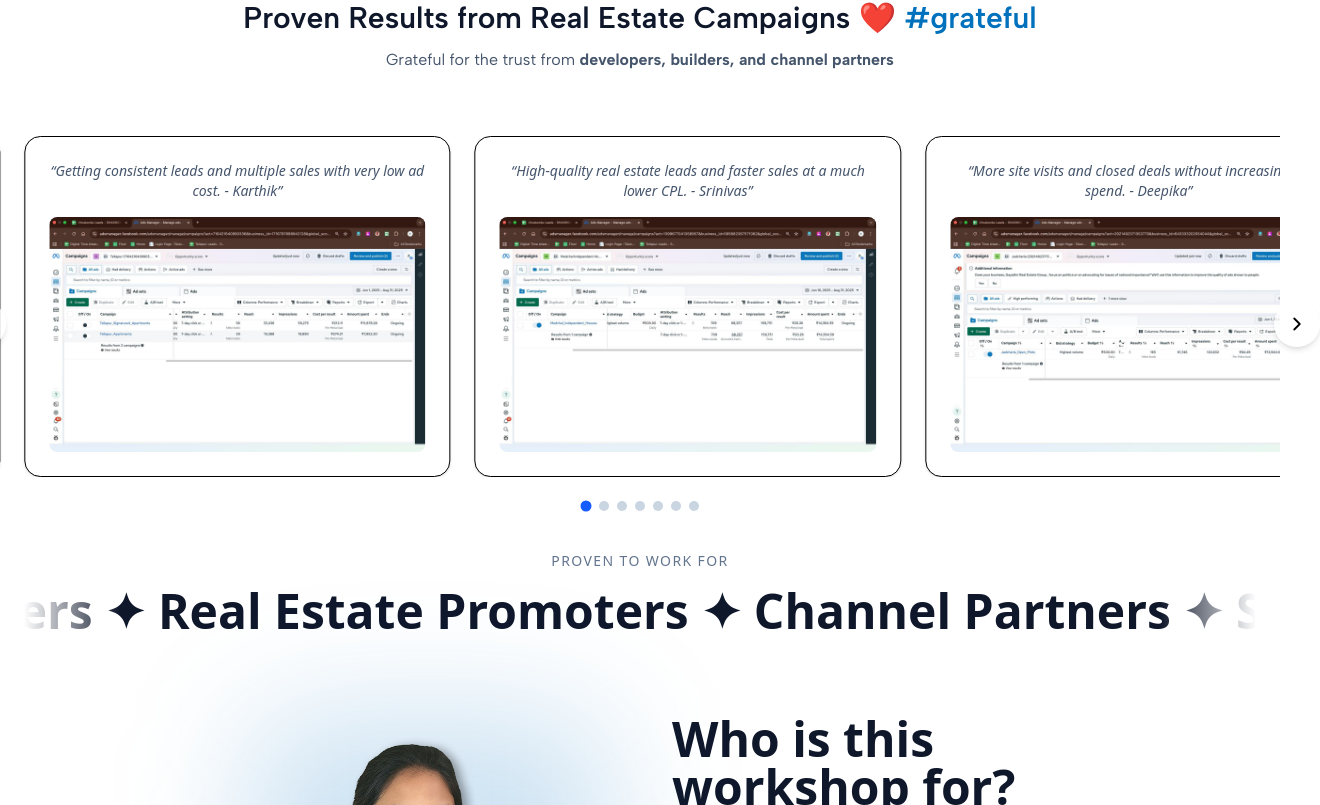
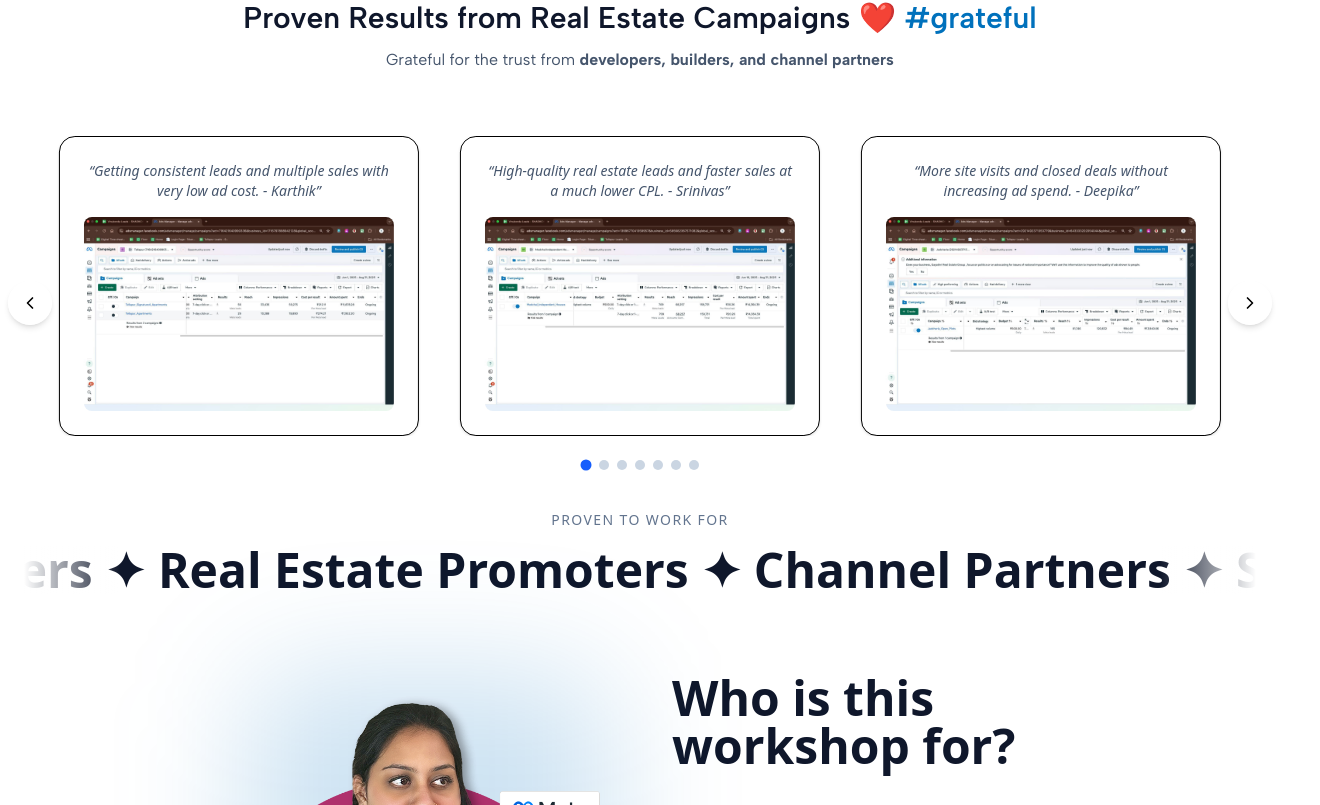
Before and after one commit to karthikch2630/workshop, a React (Vite) app: page / in a window 1280 px wide. Shown: the part 1595-2400 px from the top of the page, 1320 px wide, since content can reach past the window. Built offline with nearby package versions, Linux system fonts and the light colour scheme.

Commit message:
testimonials added

```diff
--- a/src/components/RealEstateResultsCarousel.tsx
+++ b/src/components/RealEstateResultsCarousel.tsx
@@ -14,13 +14,13 @@ const testimonials = [
 const TOTAL = testimonials.length;
 
 export default function RealEstateResultsCarousel() {
+  const [index, setIndex] = useState(1);
   const [visible, setVisible] = useState(1);
-  const [index, setIndex] = useState(1);
   const [transition, setTransition] = useState(true);
 
   const touchStartX = useRef<number | null>(null);
 
-  /* RESPONSIVE SLIDES COUNT */
+  /* RESPONSIVE COUNT */
   useEffect(() => {
     const updateVisible = () => {
       if (window.innerWidth >= 1024) setVisible(3);
@@ -33,14 +33,14 @@ export default function RealEstateResultsCarousel() {
     return () => window.removeEventListener("resize", updateVisible);
   }, []);
 
-  /* CLONE FIRST & LAST SLIDES */
+  /* CLONES */
   const slides = [
     testimonials[TOTAL - 1],
     ...testimonials,
     testimonials[0],
   ];
 
-  /* HANDLE INFINITE RESET */
+  /* INFINITE RESET */
   useEffect(() => {
     if (!transition) return;
 
@@ -59,22 +59,21 @@ export default function RealEstateResultsCarousel() {
     }
   }, [index, transition]);
 
-  /* RE-ENABLE TRANSITION */
   useEffect(() => {
     if (!transition) {
       requestAnimationFrame(() => setTransition(true));
     }
   }, [transition]);
 
-  /* TOUCH SWIPE */
+  /* TOUCH */
   const handleTouchStart = (e: React.TouchEvent) => {
     touchStartX.current = e.touches[0].clientX;
   };
 
   const handleTouchEnd = (e: React.TouchEvent) => {
     if (touchStartX.current === null) return;
+    const diff = touchStartX.current - e.changedTouches[0].clientX;
 
-    const diff = touchStartX.current - e.changedTouches[0].clientX;
     if (diff > 50) setIndex(i => i + 1);
     if (diff < -50) setIndex(i => i - 1);
 
@@ -82,20 +81,21 @@ export default function RealEstateResultsCarousel() {
   };
 
   return (
-    <div className="relative mt-16">
-      {/* ARROWS */}
+    <div className="relative mt-16 px-[3vw]">
+      {/* LEFT ARROW */}
       <button
         onClick={() => setIndex(i => i - 1)}
-        className="hidden md:flex absolute -left-10 top-1/2 -translate-y-1/2 z-10 rounded-full bg-white/80 p-3 shadow-md"
+        className="absolute left-2 top-1/2 -translate-y-1/2 z-10 rounded-full bg-white/90 p-3 shadow-md"
       >
-        <ChevronLeft size={22} />
+        <ChevronLeft size={20} />
       </button>
 
+      {/* RIGHT ARROW */}
       <button
         onClick={() => setIndex(i => i + 1)}
-        className="hidden md:flex absolute -right-10 top-1/2 -translate-y-1/2 z-10 rounded-full bg-white/80 p-3 shadow-md"
+        className="absolute right-2 top-1/2 -translate-y-1/2 z-10 rounded-full bg-white/90 p-3 shadow-md"
       >
-        <ChevronRight size={22} />
+        <ChevronRight size={20} />
       </button>
 
       {/* SLIDER */}
@@ -105,16 +105,32 @@ export default function RealEstateResultsCarousel() {
         className="overflow-hidden"
       >
         <div
-          className={`flex gap-6 ${transition ? "transition-transform duration-500 ease-out" : ""}`}
-          style={{ transform: `translateX(-${index * (100 / visible)}%)` }}
+          className={`flex ${transition ? "transition-transform duration-500 ease-out" : ""}`}
+          style={{
+            transform: `translateX(-${index * (100 / visible)}%)`,
+          }}
         >
           {slides.map((t, i) => (
-            <div key={i} className="min-w-full sm:min-w-1/2 lg:min-w-1/3">
-              <div className="rounded-2xl border bg-white p-6 shadow-sm">
+            <div
+              key={i}
+              className="
+                shrink-0
+                w-full
+                sm:w-1/2
+                lg:w-1/3
+                flex justify-center
+              "
+            >
+              {/* COMPRESSED CARD */}
+              <div className="max-w-[360px] w-full rounded-2xl border bg-white p-6 shadow-sm">
                 <p className="italic text-sm text-slate-600 mb-4">
                   “{t.text}”
                 </p>
-                <img src={t.img} className="rounded-lg" alt="Testimonial" />
+                <img
+                  src={t.img}
+                  alt="Testimonial"
+                  className="rounded-lg w-full"
+                />
               </div>
             </div>
           ))}
```
